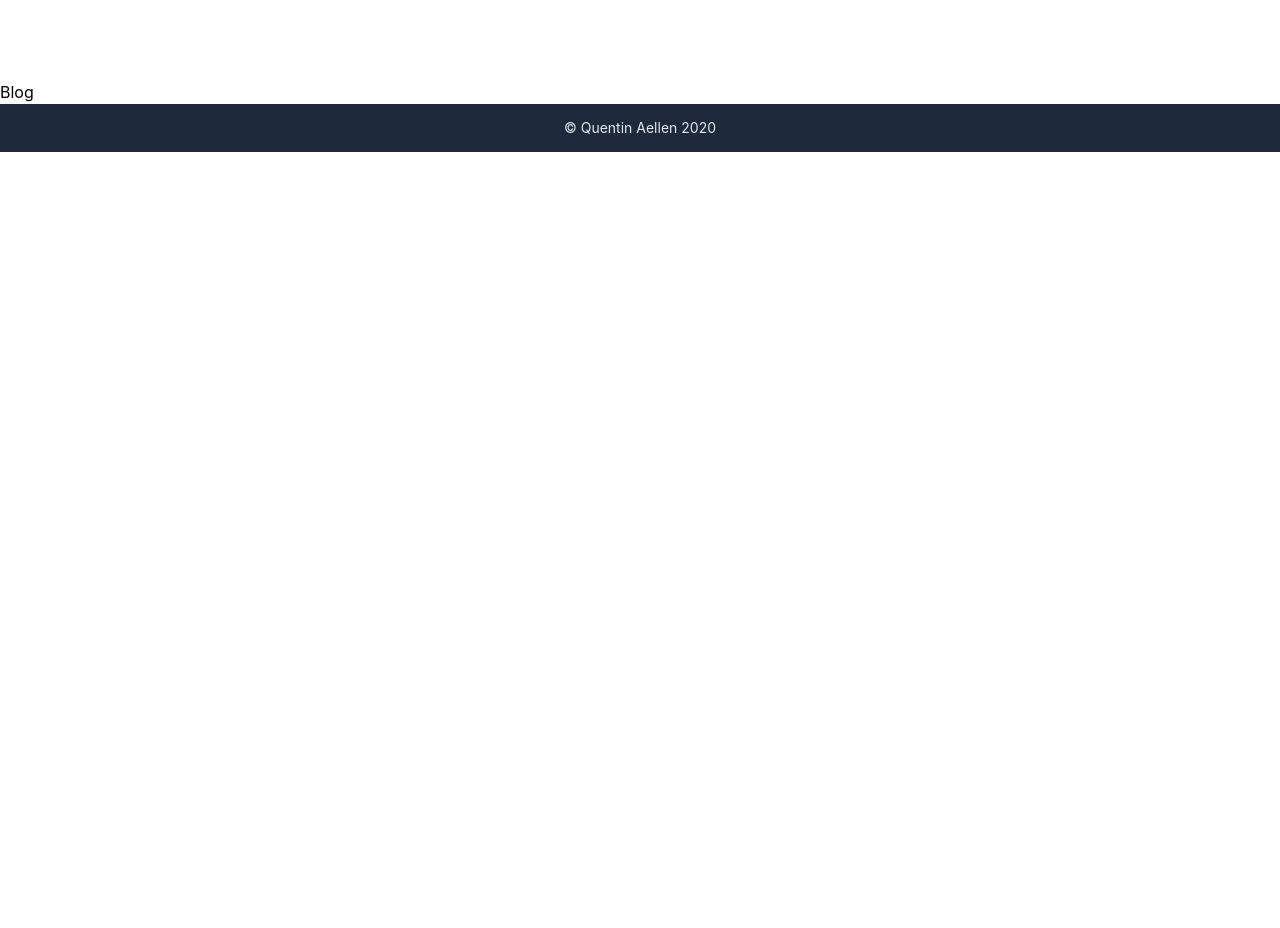
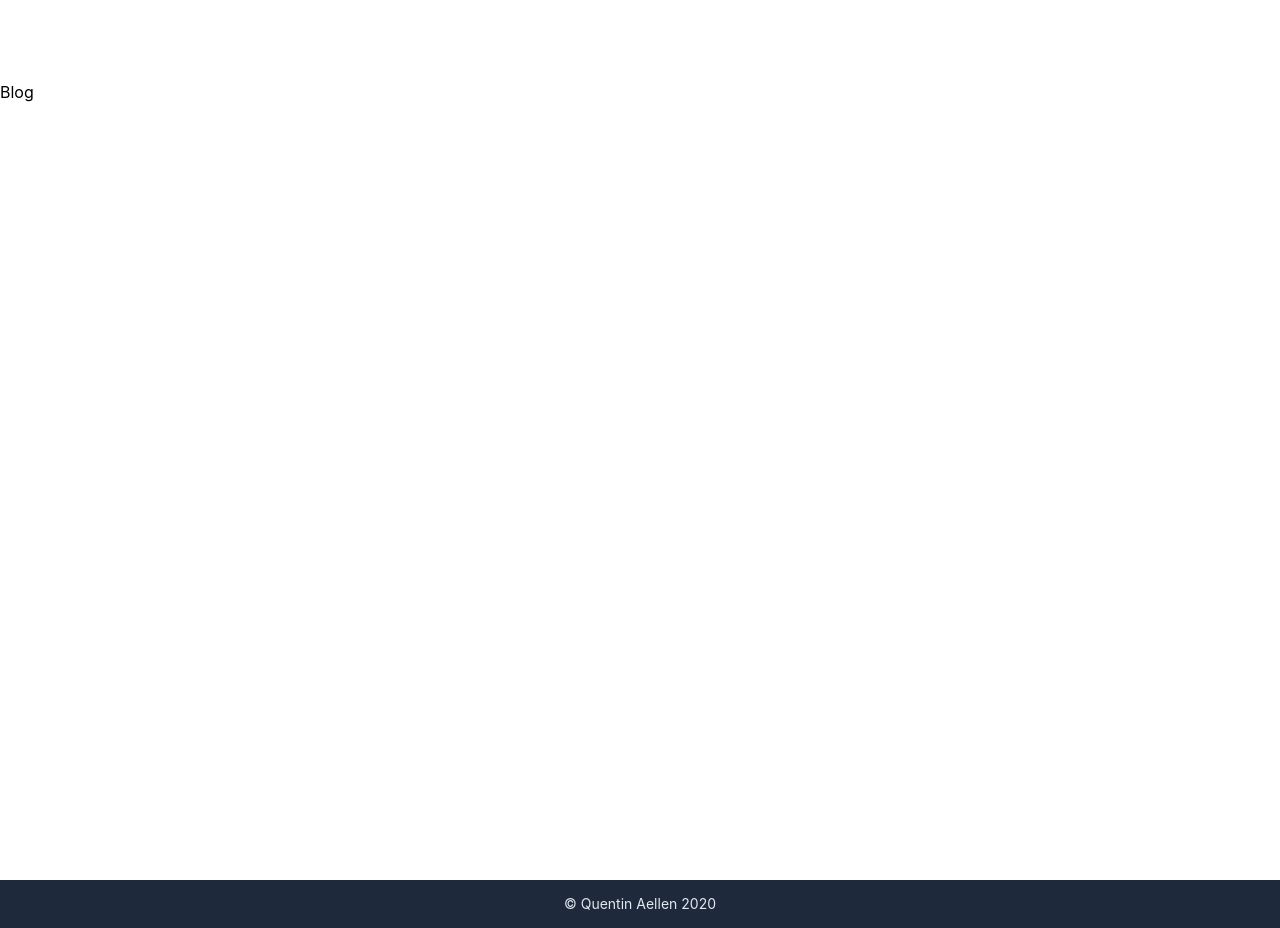
Before and after one commit to SuperQuentin/portfolio, a Next.js app: page /blog in a window 1280 px wide. Before the commit the page ends 800 px from the top, so only its background shows below. Built offline with nearby package versions, Linux system fonts and the light colour scheme.

Commit message:
Fix to the bottom

```diff
--- a/components/Footer.tsx
+++ b/components/Footer.tsx
@@ -1,14 +1,17 @@
-import clsx from "clsx"
+import clsx from "clsx";
 
-const Footer = () =>{
-    return (
-        <footer className={clsx("h-12 bg-slate-800")}>
-            <div className={clsx("flex justify-center h-full items-center")}>
-                <h3 className={clsx("text-sm text-slate-200")}>© Quentin Aellen 2020</h3>
-            </div>
-        </footer>
-    )
+const Footer = () => {
+  return (
+    <footer
+      className={clsx("relative h-12 bg-slate-800 bottom-0 left-0 right-0")}
+    >
+      <div className={clsx("flex justify-center h-full items-center")}>
+        <h3 className={clsx("text-sm text-slate-200")}>
+          © Quentin Aellen 2020
+        </h3>
+      </div>
+    </footer>
+  );
+};
 
-}
-
-export default Footer
+export default Footer;
--- a/components/layouts/DefaultLayout.tsx
+++ b/components/layouts/DefaultLayout.tsx
@@ -1,15 +1,15 @@
-import {ReactNode} from "react";
+import { ReactNode } from "react";
 import Head from "next/head";
 import Navbar from "../Navbar";
 import Footer from "../Footer";
 import clsx from "clsx";
 
 type DefaultLayoutProps = {
-    children: ReactNode
-}
+  children: ReactNode;
+};
 
 // eslint-disable-next-line react/display-name
-export default function DefaultLayout ({children} : DefaultLayoutProps) {
+export default function DefaultLayout({ children }: DefaultLayoutProps) {
   return (
     <>
       <Head>
@@ -17,10 +17,8 @@ export default function DefaultLayout ({children} : DefaultLayoutProps) {
         <meta name="viewport" content="initial-scale=1.0, width=device-width" />
       </Head>
       <Navbar />
-            <main className={clsx('w-full')}>
-                {children}
-            </main>
+      <main className={clsx("w-full min-h-screen")}>{children}</main>
       <Footer />
     </>
-    )
+  );
 }
```
Lines whose indentation alone changed are shown as unchanged.
